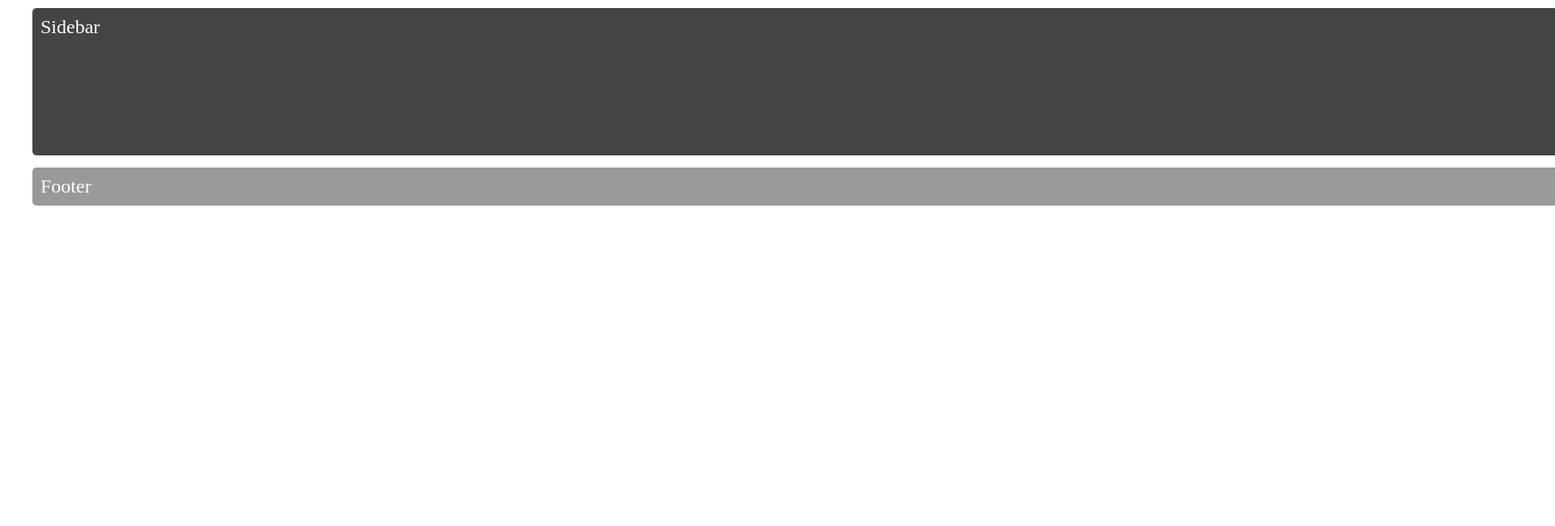
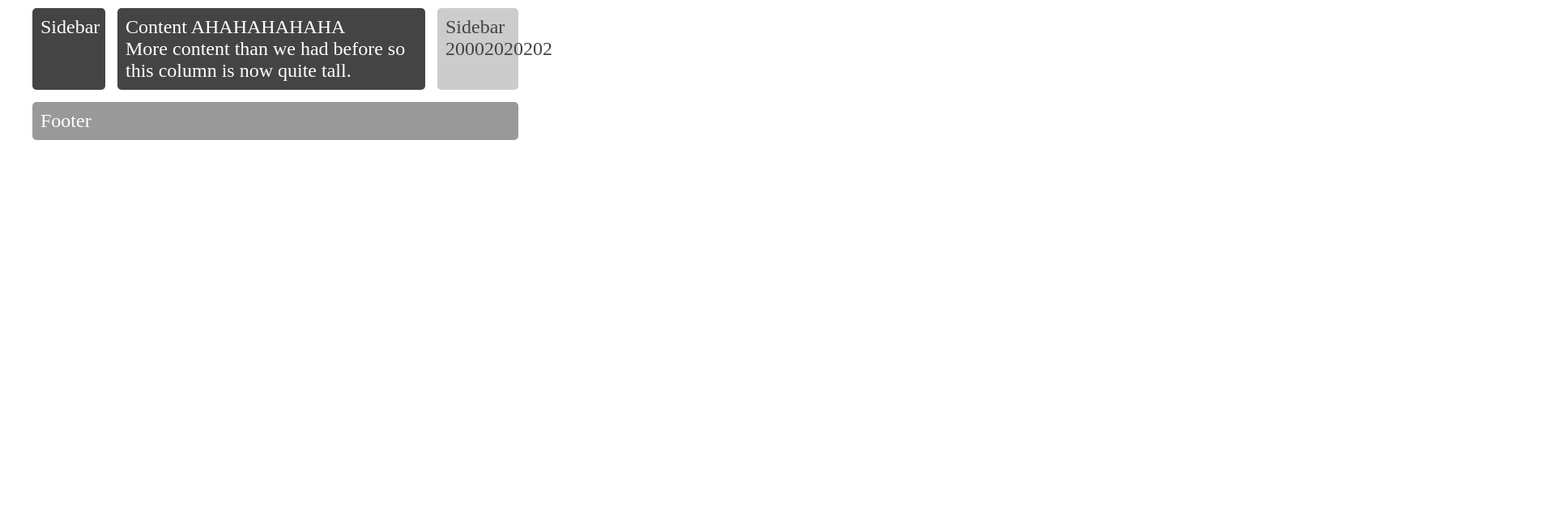
Before and after one commit to chirase/Exercice2, a plain HTML site: page index.htm in a window 1280 px wide. Shown: the part 150-800 px from the top of the page at 81% size, 1920 px wide, since content can reach past the window. Drawn offline with Linux system fonts and the light colour scheme.

Commit message:
Problèmes de design CORRIGÉ

```diff
--- a/css/styles.css
+++ b/css/styles.css
@@ -53,7 +53,7 @@ body {
     @media only screen and (min-width: 500px)   {
         .wrapper {
       grid-gap: 15px;
-            grid-template-columns: 10990px auto 100px;
+            grid-template-columns: 90px auto 100px;
             grid-template-areas:
       "header  header  header"
             "sidebar content sidebar2"
```
